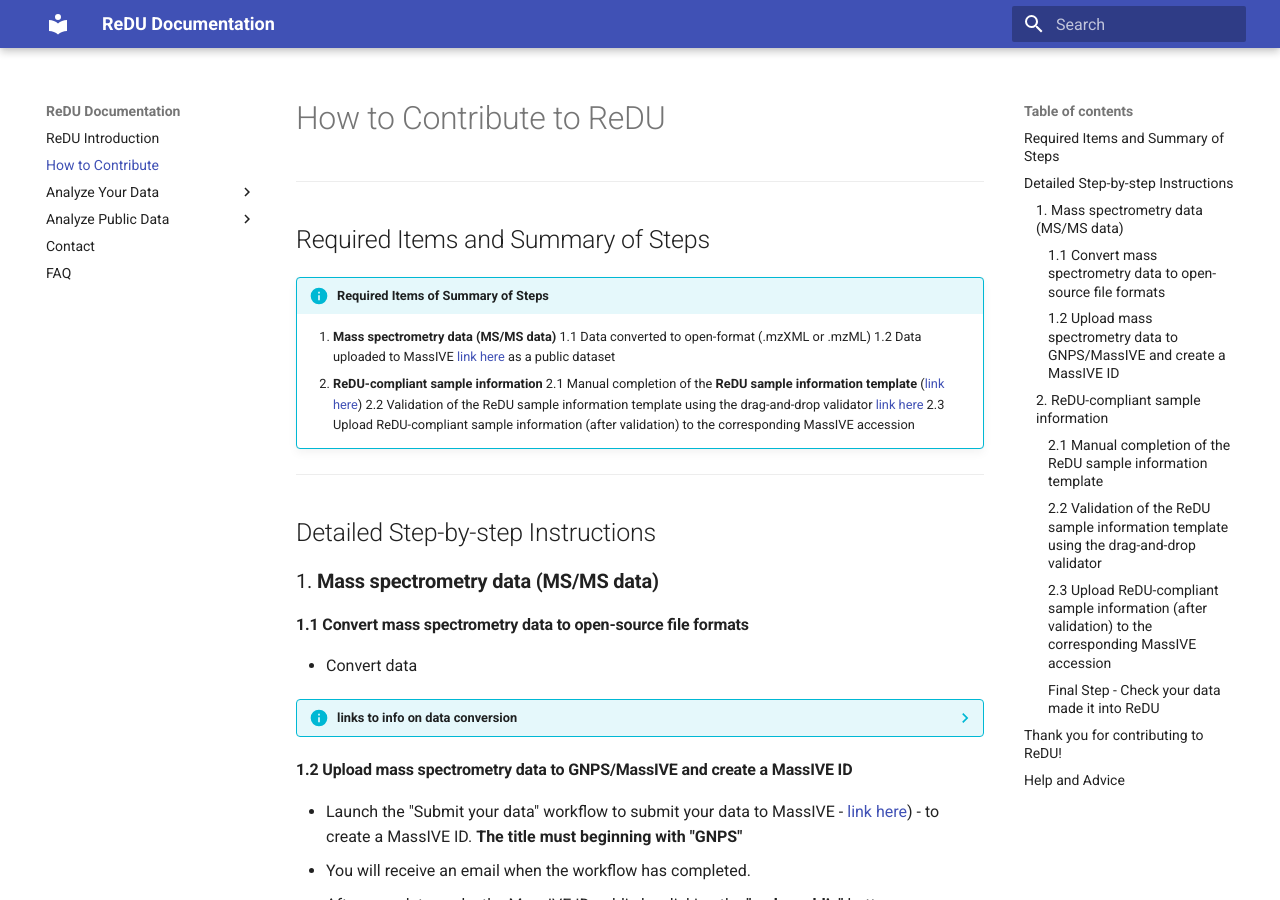
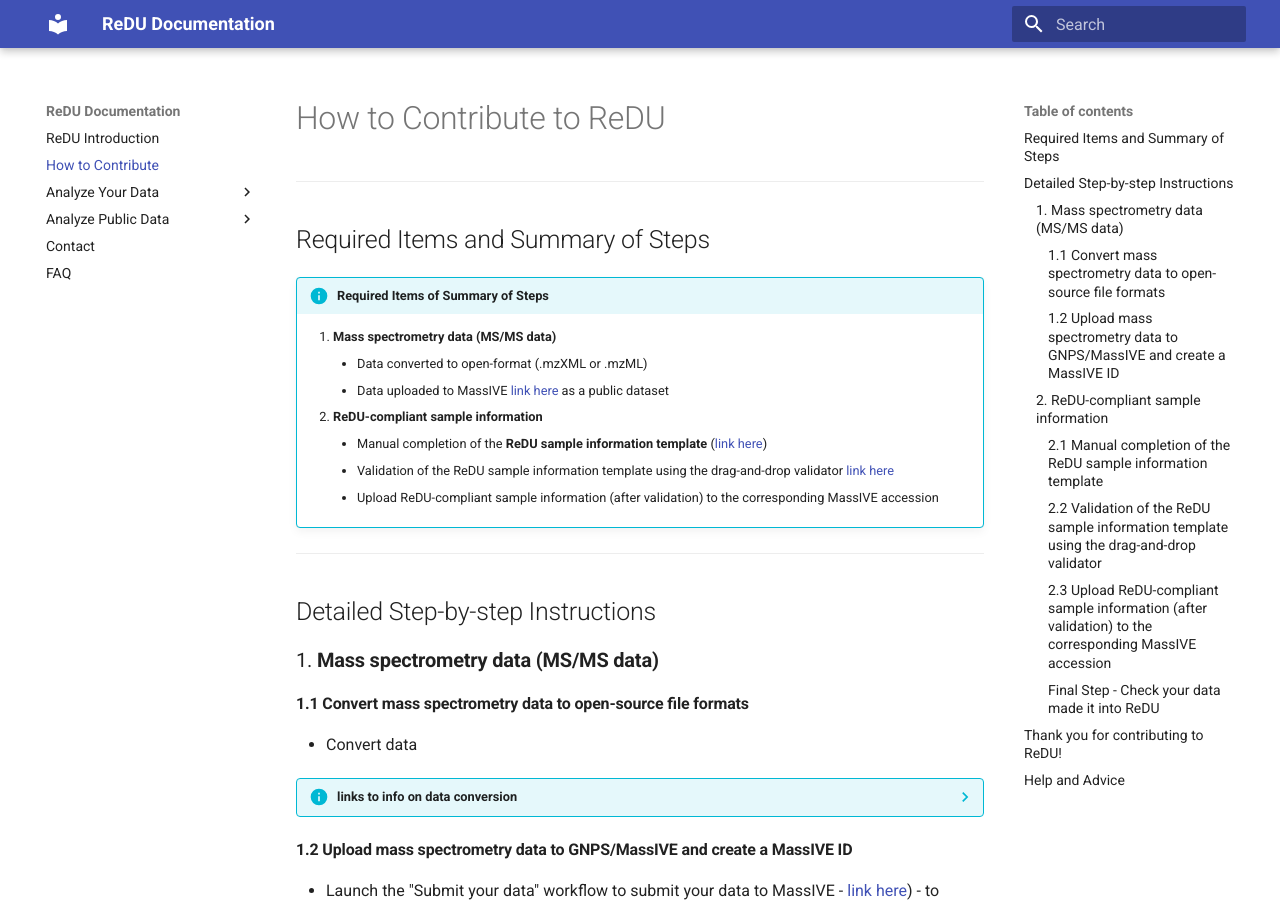
Before and after one commit to mwang87/ReDU-MS2-Documentation, an MkDocs documentation site: the page built from docs/HowtoContribute.md, in a window 1280 px wide and 900 px high. Built offline with MkDocs 1.6.1 and Material for MkDocs 9.7.7, drawn with Linux system fonts in a browser that asks for light colours.

Commit message:
Update HowtoContribute.md
check nested bullet points in box

```diff
--- a/docs/HowtoContribute.md
+++ b/docs/HowtoContribute.md
@@ -6,12 +6,12 @@
 
 !!! info "Required Items of Summary of Steps"
 	1. **Mass spectrometry data (MS/MS data)**
-		1.1 Data converted to open-format (.mzXML or .mzML)
-		1.2 Data uploaded to MassIVE [link here](https://massive.ucsd.edu/ProteoSAFe/static/massive.jsp) as a public dataset
+		- Data converted to open-format (.mzXML or .mzML)
+		- Data uploaded to MassIVE [link here](https://massive.ucsd.edu/ProteoSAFe/static/massive.jsp) as a public dataset
 	2. **ReDU-compliant sample information**
-		2.1 Manual completion of the **ReDU sample information template** ([link here](https://docs.google.com/spreadsheets/d/1v71bnUd8fiXX51zuZIUAvYETWmpwFQj-M3mu4CNsHBU/edit?usp=sharing))
-		2.2 Validation of the ReDU sample information template using the drag-and-drop validator [link here](https://redu.ucsd.edu/ReDUValidator)
-		2.3 Upload ReDU-compliant sample information (after validation) to the corresponding MassIVE accession
+		- Manual completion of the **ReDU sample information template** ([link here](https://docs.google.com/spreadsheets/d/1v71bnUd8fiXX51zuZIUAvYETWmpwFQj-M3mu4CNsHBU/edit?usp=sharing))
+		- Validation of the ReDU sample information template using the drag-and-drop validator [link here](https://redu.ucsd.edu/ReDUValidator)
+		- Upload ReDU-compliant sample information (after validation) to the corresponding MassIVE accession
 
 ---
 
```
